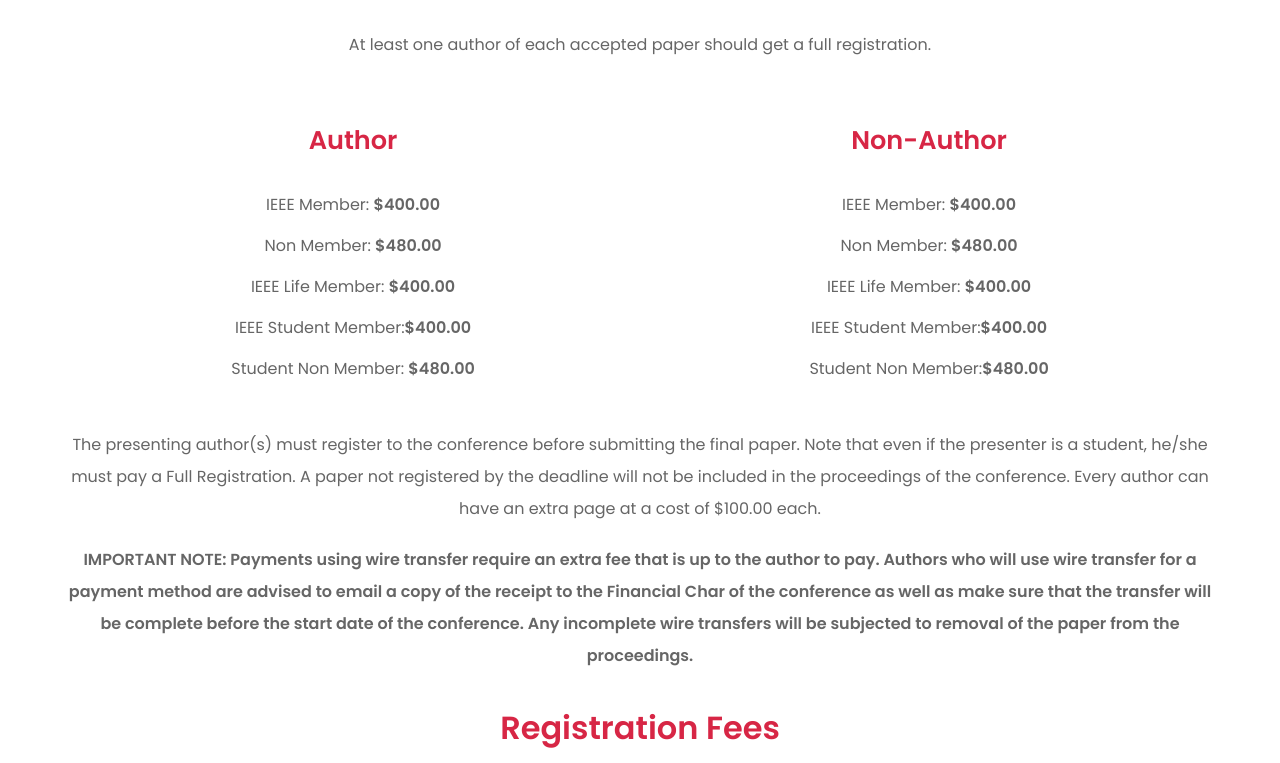
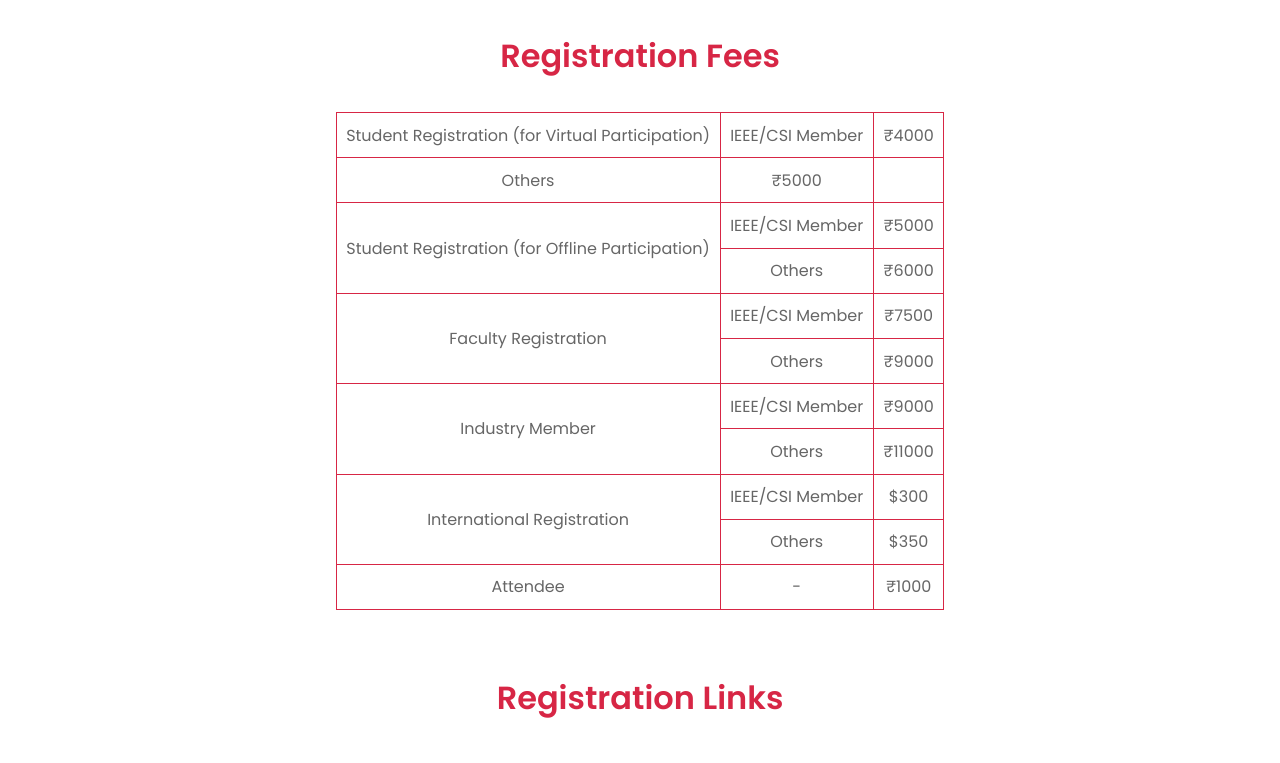
Before and after one commit to Zoyakhatry1/iconic_main, a React (Create React App) app: page /registration in a window 1280 px wide. Shown: the part 440-1203 px from the top of the page. Built offline with nearby package versions, Linux system fonts and the light colour scheme; a web font is replaced by a local one.

Commit message:
regchanges

```diff
--- a/src/components/Registration.jsx
+++ b/src/components/Registration.jsx
@@ -14,77 +14,12 @@ function Registration() {
         <span>Registration</span>
       </div>
       <div className={classes.content}>
-        <div className={classes.text}>
-          <p>
-            At least one author of each accepted paper should get a full
-            registration.
-          </p>
-        </div>
-        <div className={classes.flex}>
-          <div className={classes.box1}>
-            <h2 className={classes.heading2}>Author</h2>
-            <p className={classes.text2}>
-              IEEE Member: <span className={classes.span}>$400.00</span>
-            </p>
-            <p className={classes.text2}>
-              Non Member: <span className={classes.span}>$480.00</span>
-            </p>
-            <p className={classes.text2}>
-              IEEE Life Member: <span className={classes.span}>$400.00</span>
-            </p>
-            <p className={classes.text2}>
-              IEEE Student Member:<span className={classes.span}>$400.00</span>
-            </p>
-            <p className={classes.text2}>
-              Student Non Member: <span className={classes.span}>$480.00</span>
-            </p>
-          </div>
-
-          <div className={classes.box2}>
-            <h2 className={classes.heading2}>Non-Author</h2>
-            <p className={classes.text2}>
-              IEEE Member: <span className={classes.span}>$400.00</span>
-            </p>
-            <p className={classes.text2}>
-              Non Member: <span className={classes.span}>$480.00</span>
-            </p>
-            <p className={classes.text2}>
-              IEEE Life Member: <span className={classes.span}>$400.00</span>
-            </p>
-            <p className={classes.text2}>
-              IEEE Student Member:<span className={classes.span}>$400.00</span>
-            </p>
-            <p className={classes.text2}>
-              Student Non Member:<span className={classes.span}>$480.00</span>
-            </p>
-          </div>
-        </div>
-        <div className={classes.center}>
-          <p className={classes.text3}>
-            The presenting author(s) must register to the conference before
-            submitting the final paper. Note that even if the presenter is a
-            student, he/she must pay a Full Registration. A paper not registered
-            by the deadline will not be included in the proceedings of the
-            conference. Every author can have an extra page at a cost of $100.00
-            each.
-          </p>
-          <p className={classes.text4}>
-            IMPORTANT NOTE: Payments using wire transfer require an extra fee
-            that is up to the author to pay. Authors who will use wire transfer
-            for a payment method are advised to email a copy of the receipt to
-            the Financial Char of the conference as well as make sure that the
-            transfer will be complete before the start date of the conference.
-            Any incomplete wire transfers will be subjected to removal of the
-            paper from the proceedings.
-          </p>
-        </div>
-
         <div className={classes.fee}>
           <h1 className={classes.headingfee}>Registration Fees</h1>
           <div className={classes.tablecontainer}>
             <table className={classes.table}>
               <tr>
-                <td rowSpan="2">
+                <td>
                   Student Registration (for Virtual Participation)
                 </td>
                 <td>IEEE/CSI Member</td>
--- a/src/styles/Registration.module.css
+++ b/src/styles/Registration.module.css
@@ -92,7 +92,7 @@ td {
 .spanlink {
   font-weight: bold;
   color: #666666;
-  font-size: 1.2rem;
+  font-size: 1.1rem;
 }
 a {
   color: var(--main-color);
@@ -116,7 +116,7 @@ a {
   margin-top: 3rem;
   color: #666666;
   font-weight: bold;
-  font-size: 1.2rem;
+  font-size: 1rem;
 }
 @media (min-width: 1600px) {
   /* .heading {
```
